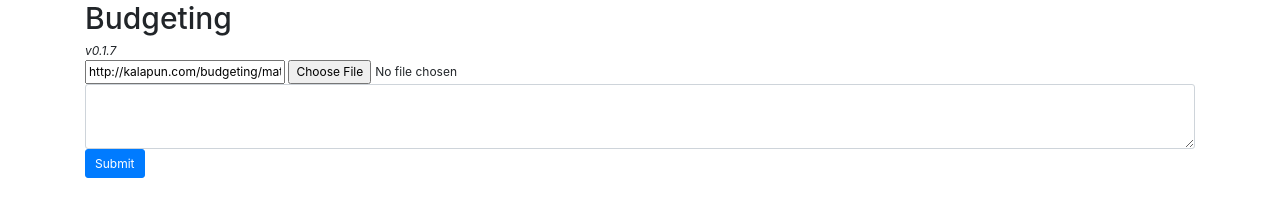
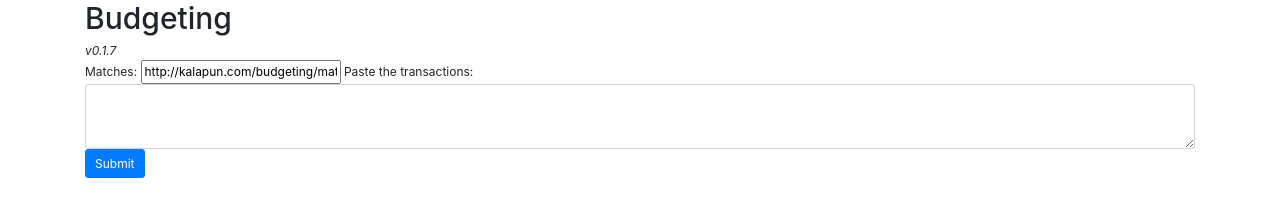
Before and after one commit to xslim/budgeting, a plain HTML site: page index.html in a window 1280 px wide. Drawn offline with nearby package versions, Linux system fonts and the light colour scheme.

Commit message:
Update index.html

```diff
--- a/index.html
+++ b/index.html
@@ -22,9 +22,13 @@
       <i id="version"></i>
 
       <div id="tx_input">
-        <input type="text" id="matches_url" name="matches_url"value="http://kalapun.com/budgeting/matches.json" />
+
+        Matches: <input type="text" id="matches_url" name="matches_url"value="http://kalapun.com/budgeting/matches.json" />
+        <!--
         <input type="file" id="tx_file" name="file" />
-        <!--<div id="drop_zone">Drop files here</div>-->
+        <div id="drop_zone">Drop files here</div>
+        -->
+        Paste the transactions:
         <textarea class="form-control" id="tx_text" rows="3"></textarea>
         <input id="loadTxBtn" type="submit" class="btn btn-primary" />
       </div>
```
